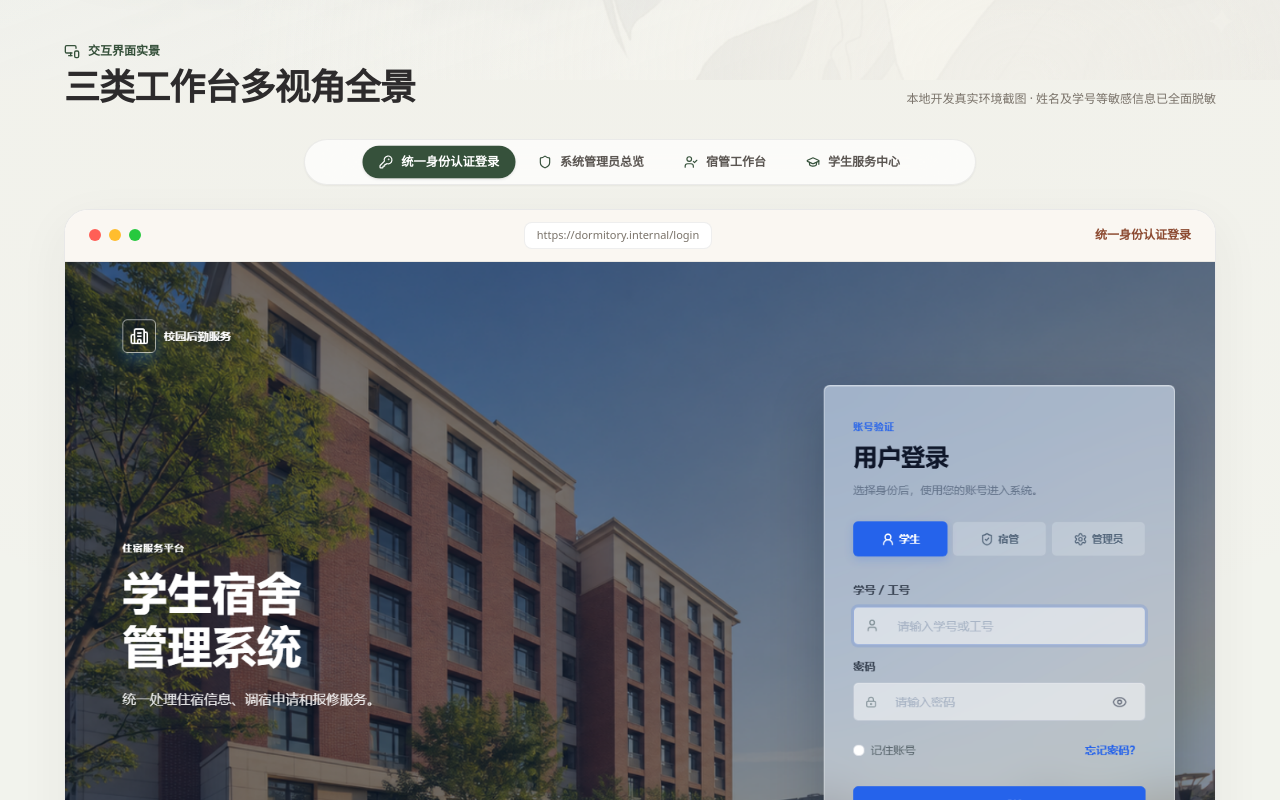
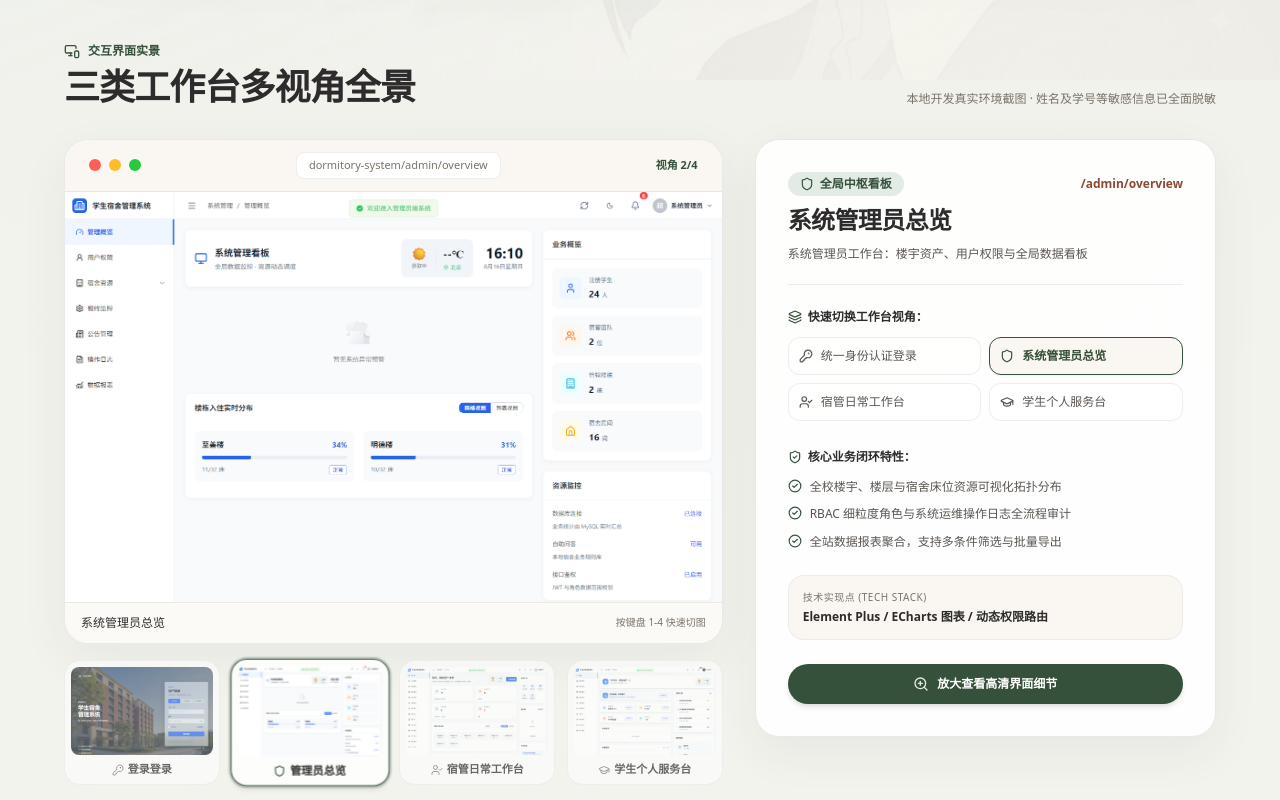
Before and after one commit to YunBaoJ/cloud-blog, a Next.js app: page /projects/dormitory-system in a window 1280 px wide. Shown: the part 720-1520 px from the top of the page. Built offline with nearby package versions, Linux system fonts and the light colour scheme; no server answers.

Commit message:
feat: implement Taobao-style side-by-side showcase layout for project screenshots

```diff
--- a/src/app/projects/dormitory-system/ProjectScreenshotGallery.tsx
+++ b/src/app/projects/dormitory-system/ProjectScreenshotGallery.tsx
@@ -2,16 +2,64 @@
 
 import Image from "next/image";
 import { useEffect, useRef, useState, type ReactNode } from "react";
-import { X, ZoomIn, Shield, UserCheck, GraduationCap, KeyRound } from "lucide-react";
+import { X, ZoomIn, Shield, UserCheck, GraduationCap, KeyRound, CheckCircle2, ArrowRight, Layers, Sparkles, Laptop, ShieldCheck } from "lucide-react";
 import type { ProjectCaseStudy } from "@/data/projects";
 
 type Screenshot = ProjectCaseStudy["screenshots"][number];
 
-const ROLE_ICONS = [
-  KeyRound,       // 登录
-  Shield,         // 管理员
-  UserCheck,      // 宿管
-  GraduationCap,  // 学生
+const ROLE_META = [
+  {
+    role: "统一身份认证登录",
+    path: "/login",
+    tag: "全局安全入口",
+    icon: KeyRound,
+    accent: "var(--accent-clay)",
+    highlights: [
+      "支持学生、宿管与管理员三端统一认证与凭证分发",
+      "基于 JWT 的无状态鉴权与双向 Token 校验机制",
+      "根据身份自动定向至对应角色的专属动态工作台",
+    ],
+    techPoints: "Spring Security / JWT / BCrypt 密码加密",
+  },
+  {
+    role: "系统管理员总览",
+    path: "/admin/overview",
+    tag: "全局中枢看板",
+    icon: Shield,
+    accent: "var(--accent-green)",
+    highlights: [
+      "全校楼宇、楼层与宿舍床位资源可视化拓扑分布",
+      "RBAC 细粒度角色与系统运维操作日志全流程审计",
+      "全站数据报表聚合，支持多条件筛选与批量导出",
+    ],
+    techPoints: "Element Plus / ECharts 图表 / 动态权限路由",
+  },
+  {
+    role: "宿管日常工作台",
+    path: "/manager/workbench",
+    tag: "楼栋运营枢纽",
+    icon: UserCheck,
+    accent: "#2A5270",
+    highlights: [
+      "实时入住、调宿办理与房态空闲/满员即时变色看板",
+      "学生报修工单接单、流转、指派与完成状态归档",
+      "外来访客进出留痕登记与夜间晚归异常考勤记录",
+    ],
+    techPoints: "状态机审批流 / WebSocket 提醒 / 房态图谱",
+  },
+  {
+    role: "学生个人服务台",
+    path: "/student/portal",
+    tag: "学生自助服务",
+    icon: GraduationCap,
+    accent: "#B8623D",
+    highlights: [
+      "在线查看当前入住寝室、床位信息与室友通讯录",
+      "水电费用账单实时查询与在线快捷缴费申请",
+      "宿舍设施损坏一键拍照报修与工单实时进度追踪",
+    ],
+    techPoints: "响应式移动端兼容 / 表单防抖提交 / 进度步骤条",
+  },
 ];
 
 export default function ProjectScreenshotGallery({
@@ -19,114 +67,221 @@ export default function ProjectScreenshotGallery({
 }: {
   screenshots: ProjectCaseStudy["screenshots"];
 }) {
-  const [activeTab, setActiveTab] = useState(0);
+  const [activeTab, setActiveTab] = useState(1); // 默认高亮展示管理员总览
   const currentShot = screenshots[activeTab] || screenshots[0];
+  const currentMeta = ROLE_META[activeTab] || ROLE_META[0];
+  const CurrentIcon = currentMeta.icon;
+
+  // 支持数字键 1-4 快捷切换
+  useEffect(() => {
+    const handleKeyDown = (e: KeyboardEvent) => {
+      if (["1", "2", "3", "4"].includes(e.key) && !["INPUT", "TEXTAREA"].includes((e.target as HTMLElement)?.tagName)) {
+        const index = parseInt(e.key, 10) - 1;
+        if (index >= 0 && index < screenshots.length) {
+          setActiveTab(index);
+        }
+      }
+    };
+    window.addEventListener("keydown", handleKeyDown);
+    return () => window.removeEventListener("keydown", handleKeyDown);
+  }, [screenshots.length]);
 
   return (
-    <div className="mt-8 space-y-6">
-      {/* 1. Interactive Role View Switcher Tabs */}
-      <div className="flex flex-wrap items-center justify-center gap-2 p-1.5 rounded-full bg-white/70 dark:bg-[#1C261F]/70 border border-[#2D2B2C]/8 dark:border-white/10 max-w-2xl mx-auto backdrop-blur-xl shadow-xs">
+    <div className="mt-8">
+      {/* Taobao-style Side-by-Side Showcase Structure */}
+      <div className="grid grid-cols-1 lg:grid-cols-12 gap-8 items-start">
+
+        {/* ===================== 左侧：主视区与缩略图 ===================== */}
+        <div className="lg:col-span-7 space-y-4">
+
+          {/* macOS Simulated Browser Frame */}
+          <div className="relative overflow-hidden rounded-2xl sm:rounded-3xl border border-[#2D2B2C]/10 dark:border-white/12 bg-white/95 dark:bg-[#1C261F]/95 shadow-[0_16px_50px_rgba(45,43,44,0.06)] backdrop-blur-xl transition-all">
+            {/* Topbar */}
+            <div className="flex items-center justify-between border-b border-[#2D2B2C]/8 dark:border-white/10 bg-[#FAF7F2] dark:bg-[#16221B] px-4 py-3 sm:px-6">
+              <div className="flex items-center gap-2">
+                <span className="h-3 w-3 rounded-full bg-[#FF5F56]" />
+                <span className="h-3 w-3 rounded-full bg-[#FFBD2E]" />
+                <span className="h-3 w-3 rounded-full bg-[#27C93F]" />
+              </div>
+              <div className="flex items-center gap-2 rounded-lg bg-white dark:bg-[#1C261F] px-3 py-1 text-[11px] font-mono text-[#7A736A] dark:text-[#9EB3A4] border border-[#2D2B2C]/8 dark:border-white/10 max-w-xs truncate">
+                <span>dormitory-system{currentMeta.path}</span>
+              </div>
+              <div className="flex items-center gap-1 text-[11px] font-semibold text-[#36513B] dark:text-[#7CD090]">
+                <span>视角 {activeTab + 1}/4</span>
+              </div>
+            </div>
+
+            {/* Main Interactive Screen with Zoom */}
+            <ProjectScreenshotPreview screenshot={currentShot} priority>
+              <div className="group relative aspect-[16/10] w-full overflow-hidden bg-[#FAF7F2] dark:bg-[#141F18] cursor-zoom-in">
+                <Image
+                  key={currentShot.src}
+                  src={currentShot.src}
+                  alt={currentShot.alt}
+                  fill
+                  priority
+                  sizes="(max-width: 1024px) 100vw, 60vw"
+                  className="object-cover object-top transition-transform duration-500 group-hover:scale-[1.01]"
+                />
+
+                {/* Hover Quick Zoom Cue */}
+                <div className="pointer-events-none absolute inset-0 flex items-center justify-center bg-black/0 transition-all duration-300 group-hover:bg-black/15">
+                  <div className="flex items-center gap-2 rounded-full bg-white/90 dark:bg-black/80 px-4 py-2 text-xs font-semibold text-[#2D2B2C] dark:text-white opacity-0 backdrop-blur-md transition-all duration-300 group-hover:opacity-100 group-hover:translate-y-0 translate-y-2 shadow-lg border border-[#2D2B2C]/10 dark:border-white/20">
+                    <ZoomIn className="size-4 text-[#36513B] dark:text-[#7CD090]" />
+                    <span>点击放大全屏查看</span>
+                  </div>
+                </div>
+              </div>
+            </ProjectScreenshotPreview>
+
+            {/* Bottom Screen Bar */}
+            <div className="flex items-center justify-between px-4 py-3 bg-[#FAF7F2]/60 dark:bg-[#16221B]/60 border-t border-[#2D2B2C]/8 dark:border-white/10 text-xs text-[#5A5551] dark:text-[#9EB3A4]">
+              <span className="font-medium text-[#2D2B2C] dark:text-[#F0F5F1] truncate max-w-sm">
+                {currentShot.title || currentShot.alt}
+              </span>
+              <span className="text-[10px] font-mono text-[#7A736A]">
+                按键盘 1-4 快速切图
+              </span>
+            </div>
+          </div>
+
+          {/* E-Commerce Thumbnail Track (紧贴主图下方，无需上下滚动) */}
+          <div className="grid grid-cols-4 gap-3">
             {screenshots.map((shot, idx) => {
-          const Icon = ROLE_ICONS[idx] || Shield;
               const isActive = activeTab === idx;
-          const roleName = (shot.title || shot.alt).split(" - ")[0].split("：")[0] || shot.alt;
+              const meta = ROLE_META[idx] || ROLE_META[0];
+              const Icon = meta.icon;
 
               return (
                 <button
                   key={shot.src}
                   type="button"
                   onClick={() => setActiveTab(idx)}
-              className={`flex items-center gap-2 px-4 py-2 rounded-full text-xs font-semibold transition-all duration-200 cursor-pointer ${
+                  onMouseEnter={() => setActiveTab(idx)} // 仿淘宝悬停即切，体验极致流畅
+                  className={`group relative flex flex-col items-center gap-1.5 p-1.5 rounded-2xl border transition-all text-center cursor-pointer bg-white/80 dark:bg-[#1C261F]/80 backdrop-blur-md ${
                     isActive
-                  ? "bg-[#36513B] text-white shadow-sm scale-[1.02] dark:bg-[#7CD090] dark:text-[#142219]"
-                  : "text-[#5A5551] dark:text-[#9EB3A4] hover:text-[#2D2B2C] dark:hover:text-[#F0F5F1] hover:bg-white/80 dark:hover:bg-white/10"
+                      ? "border-[#36513B] dark:border-[#7CD090] ring-2 ring-[#36513B]/20 dark:ring-[#7CD090]/30 shadow-md scale-[1.02]"
+                      : "border-[#2D2B2C]/8 dark:border-white/10 opacity-70 hover:opacity-100 hover:border-[#36513B]/40"
                   }`}
                 >
-              <Icon className={`size-3.5 ${isActive ? "text-white dark:text-[#142219]" : "text-[#36513B] dark:text-[#7CD090]"}`} />
-              <span>{roleName}</span>
+                  <div className="relative aspect-[16/10] w-full overflow-hidden rounded-lg bg-[#FAF7F2] dark:bg-[#141F18]">
+                    <Image
+                      src={shot.src}
+                      alt={shot.alt}
+                      fill
+                      sizes="(max-width: 640px) 25vw, 15vw"
+                      className="object-cover object-top"
+                    />
+                  </div>
+                  <div className="flex items-center gap-1 text-[11px] font-semibold text-[#2D2B2C] dark:text-[#F0F5F1] truncate px-1 w-full justify-center">
+                    <Icon className={`size-3 shrink-0 ${isActive ? "text-[#36513B] dark:text-[#7CD090]" : "text-[#7A736A]"}`} />
+                    <span className="truncate">{meta.role.split(" - ")[0].replace("系统", "").replace("统一身份认证", "登录")}</span>
+                  </div>
                 </button>
               );
             })}
           </div>
 
-      {/* 2. Interactive macOS Browser Window Showcase (Clean Light Style) */}
-      <div className="relative overflow-hidden rounded-2xl sm:rounded-3xl border border-[#2D2B2C]/10 dark:border-white/12 bg-white/90 dark:bg-[#1C261F]/90 shadow-[0_16px_50px_rgba(45,43,44,0.06)] backdrop-blur-xl transition-all">
-        {/* Window Topbar */}
-        <div className="flex items-center justify-between border-b border-[#2D2B2C]/8 dark:border-white/10 bg-[#FAF7F2] dark:bg-[#16221B] px-4 py-3 sm:px-6">
-          <div className="flex items-center gap-2">
-            <span className="h-3 w-3 rounded-full bg-[#FF5F56]" />
-            <span className="h-3 w-3 rounded-full bg-[#FFBD2E]" />
-            <span className="h-3 w-3 rounded-full bg-[#27C93F]" />
         </div>
-          <div className="flex items-center gap-2 rounded-lg bg-white dark:bg-[#1C261F] px-3 py-1 text-[11px] font-mono text-[#7A736A] dark:text-[#9EB3A4] border border-[#2D2B2C]/8 dark:border-white/10 max-w-xs truncate hidden sm:flex">
-            <span>https://dormitory.internal{activeTab === 0 ? "/login" : activeTab === 1 ? "/admin" : activeTab === 2 ? "/manager" : "/student"}</span>
+
+        {/* ===================== 右侧：视角规格选择与业务详情 ===================== */}
+        <div className="lg:col-span-5 space-y-6">
+
+          {/* Detail Card (淘宝商品属性面板风格) */}
+          <div className="rounded-3xl border border-[#2D2B2C]/10 dark:border-white/12 bg-white/90 dark:bg-[#1C261F]/90 p-6 sm:p-8 shadow-[0_16px_48px_rgba(45,43,44,0.06)] backdrop-blur-xl space-y-6">
+
+            {/* Title & Tag */}
+            <div className="space-y-2 border-b border-[#2D2B2C]/8 dark:border-white/10 pb-5">
+              <div className="flex items-center justify-between">
+                <span className="inline-flex items-center gap-1.5 rounded-full bg-[#E2EBE4] dark:bg-[#23382C] px-3 py-1 text-xs font-semibold text-[#36513B] dark:text-[#7CD090]">
+                  <CurrentIcon className="size-3.5" />
+                  <span>{currentMeta.tag}</span>
+                </span>
+                <span className="font-mono text-xs font-semibold text-[#8C4A31] dark:text-[#E5987D]">
+                  {currentMeta.path}
+                </span>
               </div>
-          <div className="flex items-center gap-1.5 text-xs text-[#8C4A31] dark:text-[#E5987D] font-semibold">
-            <span>{currentShot.title || currentShot.alt}</span>
+
+              <h3 className="text-xl sm:text-2xl font-bold text-[#2D2B2C] dark:text-[#F0F5F1] tracking-tight">
+                {currentMeta.role}
+              </h3>
+              <p className="text-xs text-[#5A5551] dark:text-[#9EB3A4] leading-relaxed">
+                {currentShot.alt}
+              </p>
+            </div>
+
+            {/* Spec Selector (角色规格切换) */}
+            <div className="space-y-3">
+              <span className="text-xs font-bold text-[#2D2B2C] dark:text-[#F0F5F1] flex items-center gap-1.5">
+                <Layers className="size-3.5 text-[#36513B] dark:text-[#7CD090]" />
+                <span>快速切换工作台视角：</span>
+              </span>
+
+              <div className="grid grid-cols-2 gap-2">
+                {ROLE_META.map((meta, idx) => {
+                  const Icon = meta.icon;
+                  const isActive = activeTab === idx;
+                  return (
+                    <button
+                      key={meta.role}
+                      type="button"
+                      onClick={() => setActiveTab(idx)}
+                      className={`flex items-center gap-2 p-2.5 rounded-xl border text-left text-xs transition-all cursor-pointer ${
+                        isActive
+                          ? "border-[#36513B] dark:border-[#7CD090] bg-[#FAF7F2] dark:bg-[#23382C] text-[#36513B] dark:text-[#7CD090] font-bold shadow-xs"
+                          : "border-[#2D2B2C]/8 dark:border-white/8 bg-white/50 dark:bg-white/5 text-[#5A5551] dark:text-[#9EB3A4] hover:bg-white hover:border-[#36513B]/30"
+                      }`}
+                    >
+                      <Icon className="size-3.5 shrink-0" />
+                      <span className="truncate">{meta.role}</span>
+                    </button>
+                  );
+                })}
               </div>
             </div>
 
-        {/* Main Screenshot Display with Zoom Trigger */}
-        <ProjectScreenshotPreview screenshot={currentShot} priority>
-          <div className="group relative aspect-[16/10] w-full overflow-hidden bg-[#FAF7F2] dark:bg-[#141F18]">
-            <Image
-              key={currentShot.src}
-              src={currentShot.src}
-              alt={currentShot.alt}
-              fill
-              priority
-              sizes="(max-width: 1280px) 100vw, 1152px"
-              className="object-cover object-top transition-transform duration-500 group-hover:scale-[1.01]"
-            />
-            {/* Hover Zoom Prompt Badge */}
-            <div className="pointer-events-none absolute inset-0 flex items-center justify-center bg-[#36513B]/0 transition-all duration-300 group-hover:bg-[#36513B]/10">
-              <div className="flex items-center gap-2 rounded-full bg-white/90 dark:bg-black/80 px-4 py-2 text-xs font-semibold text-[#2D2B2C] dark:text-white opacity-0 backdrop-blur-md transition-all duration-300 group-hover:opacity-100 group-hover:translate-y-0 translate-y-2 shadow-lg border border-[#2D2B2C]/10 dark:border-white/20">
-                <ZoomIn className="size-4 text-[#36513B] dark:text-[#7CD090]" />
-                <span>点击放大查看高清全景</span>
+            {/* Business Highlights List */}
+            <div className="space-y-3 pt-1">
+              <span className="text-xs font-bold text-[#2D2B2C] dark:text-[#F0F5F1] flex items-center gap-1.5">
+                <ShieldCheck className="size-3.5 text-[#36513B] dark:text-[#7CD090]" />
+                <span>核心业务闭环特性：</span>
+              </span>
+
+              <ul className="space-y-2">
+                {currentMeta.highlights.map((highlight, index) => (
+                  <li
+                    key={index}
+                    className="flex items-start gap-2 text-xs text-[#5A5551] dark:text-[#9EB3A4] leading-relaxed"
+                  >
+                    <CheckCircle2 className="size-3.5 text-[#36513B] dark:text-[#7CD090] shrink-0 mt-0.5" />
+                    <span>{highlight}</span>
+                  </li>
+                ))}
+              </ul>
             </div>
+
+            {/* Tech Implementation Badge */}
+            <div className="rounded-2xl bg-[#FAF7F2] dark:bg-[#16221B] p-3.5 border border-[#2D2B2C]/6 dark:border-white/8 space-y-1">
+              <span className="block text-[10px] font-mono text-[#7A736A] uppercase tracking-wider">
+                技术实现点 (Tech Stack)
+              </span>
+              <span className="block text-xs font-semibold text-[#2D2B2C] dark:text-[#F0F5F1]">
+                {currentMeta.techPoints}
+              </span>
             </div>
+
+            {/* Zoom Action Button */}
+            <ProjectScreenshotPreview screenshot={currentShot}>
+              <div className="w-full flex items-center justify-center gap-2 py-3 rounded-full bg-[#36513B] hover:bg-[#283E2C] text-white text-xs font-bold shadow-md transition-all hover:scale-[1.02] active:scale-[0.98] cursor-pointer">
+                <ZoomIn className="size-4 text-[#E2EBE4]" />
+                <span>放大查看高清界面细节</span>
               </div>
             </ProjectScreenshotPreview>
 
-        {/* Caption Bar */}
-        <div className="flex flex-col sm:flex-row items-start sm:items-center justify-between gap-3 p-4 sm:p-5 bg-[#FAF7F2]/60 dark:bg-[#16221B]/60 border-t border-[#2D2B2C]/8 dark:border-white/10 text-xs text-[#5A5551] dark:text-[#9EB3A4]">
-          <p className="font-medium text-[#2D2B2C] dark:text-[#F0F5F1]">
-            💡 {currentShot.alt}
-          </p>
-          <span className="font-mono text-[11px] bg-white dark:bg-[#1C261F] px-2.5 py-1 rounded-md border border-[#2D2B2C]/8 dark:border-white/10 text-[#36513B] dark:text-[#7CD090] font-bold">
-            视角 {activeTab + 1} / {screenshots.length}
-          </span>
-        </div>
           </div>
 
-      {/* 3. Small Thumbnail Strip for Quick Jumping */}
-      <div className="grid grid-cols-2 sm:grid-cols-4 gap-3 pt-2">
-        {screenshots.map((shot, idx) => {
-          const isActive = activeTab === idx;
-          return (
-            <button
-              key={shot.src}
-              type="button"
-              onClick={() => setActiveTab(idx)}
-              className={`group relative aspect-[16/10] overflow-hidden rounded-xl border transition-all text-left cursor-pointer ${
-                isActive
-                  ? "border-[#36513B] dark:border-[#7CD090] ring-2 ring-[#36513B]/20 dark:ring-[#7CD090]/30 shadow-md scale-[1.01]"
-                  : "border-[#2D2B2C]/10 dark:border-white/10 opacity-75 hover:opacity-100 hover:border-[#36513B]/50"
-              }`}
-            >
-              <Image
-                src={shot.src}
-                alt={shot.alt}
-                fill
-                sizes="(max-width: 640px) 50vw, 25vw"
-                className="object-cover object-top"
-              />
-              <div className="absolute inset-x-0 bottom-0 bg-gradient-to-t from-[#2D2B2C]/80 via-[#2D2B2C]/40 to-transparent p-2 text-[10px] font-semibold text-white truncate">
-                {shot.title || shot.alt}
         </div>
-            </button>
-          );
-        })}
+
       </div>
     </div>
   );
@@ -218,7 +373,7 @@ export function ProjectScreenshotPreview({
           role="dialog"
           aria-modal="true"
           aria-label="截图放大预览"
-          className="fixed inset-0 z-50 overflow-y-auto bg-[#FAF8F4]/92 dark:bg-[#142219]/92 p-4 backdrop-blur-md sm:p-8 flex items-center justify-center"
+          className="fixed inset-0 z-50 overflow-y-auto bg-[#FAF8F4]/95 dark:bg-[#142219]/95 p-4 backdrop-blur-md sm:p-8 flex items-center justify-center"
           onClick={(event) => {
             if (!panelRef.current?.contains(event.target as Node)) {
               setSelectedScreenshot(null);
```
Lines whose indentation alone changed are shown as unchanged.
